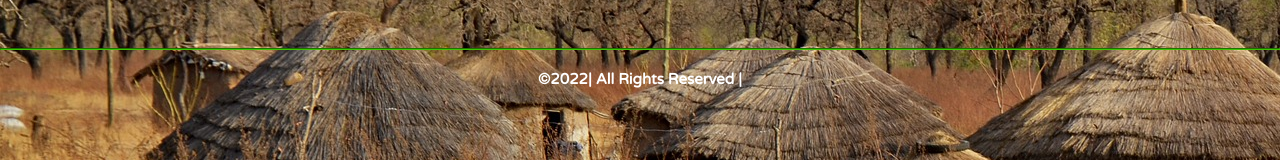
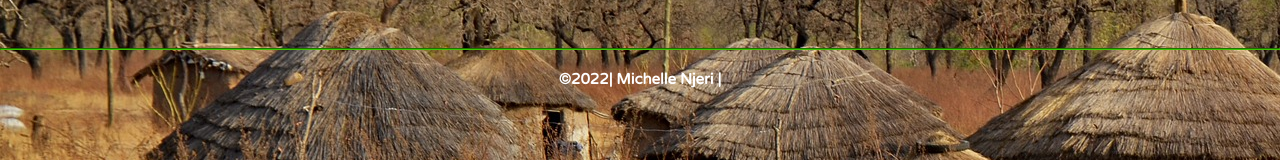
Before and after one commit to vantablanta/akan-name-generator, a plain HTML site: page index.html in a window 1280 px wide. Shown: the part 500-660 px from the top of the page. Drawn offline with Linux system fonts and the light colour scheme.

Commit message:
change the footer content

```diff
--- a/index.html
+++ b/index.html
@@ -43,7 +43,7 @@
     </div>
     <div class="footer">
         <hr>
-        <h4>&copy;2022| All Rights Reserved |</h4>
+        <h4>&copy;2022| Michelle Njeri |</h4>
     </div>
 </body>
 </html>
```
